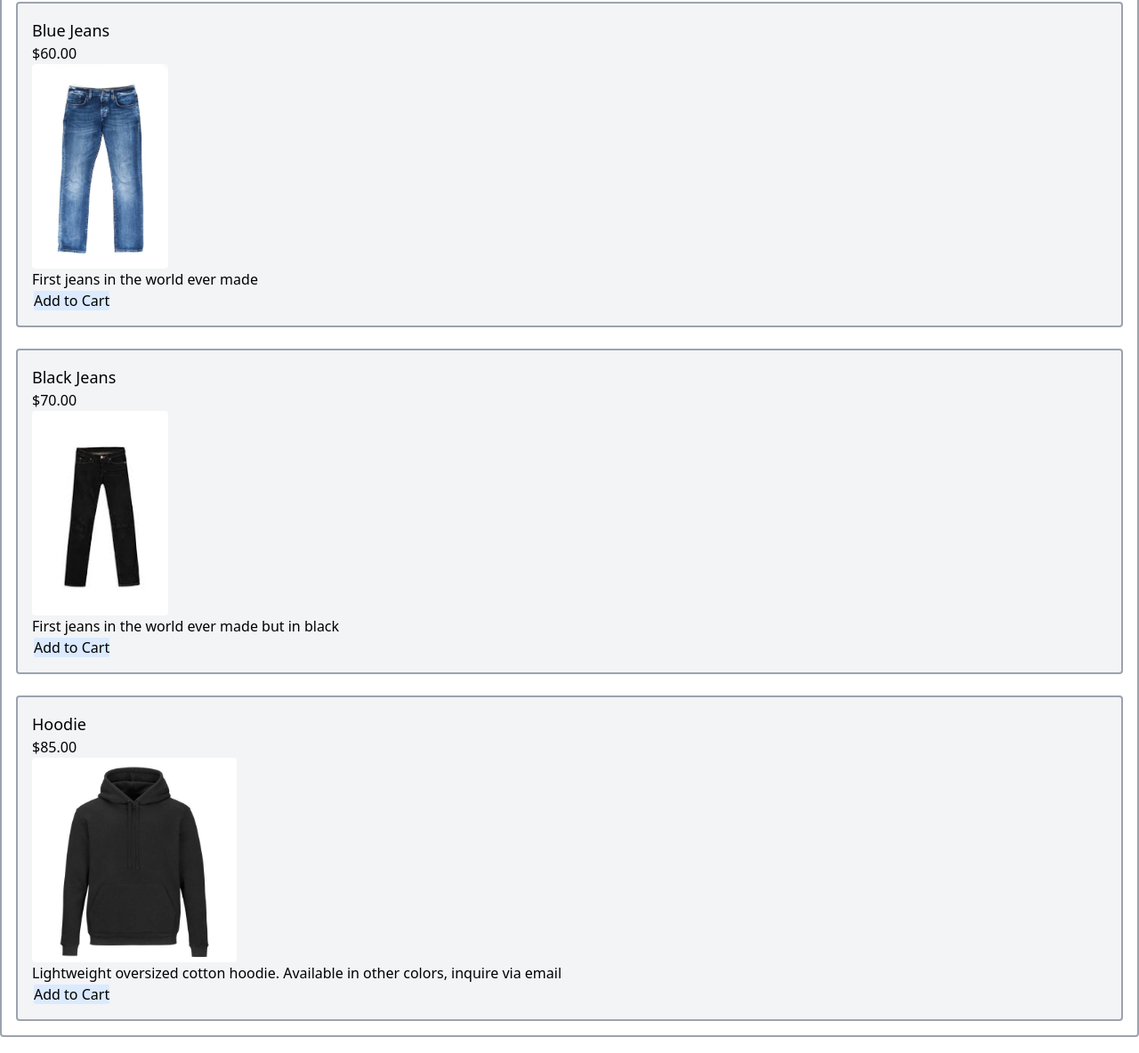
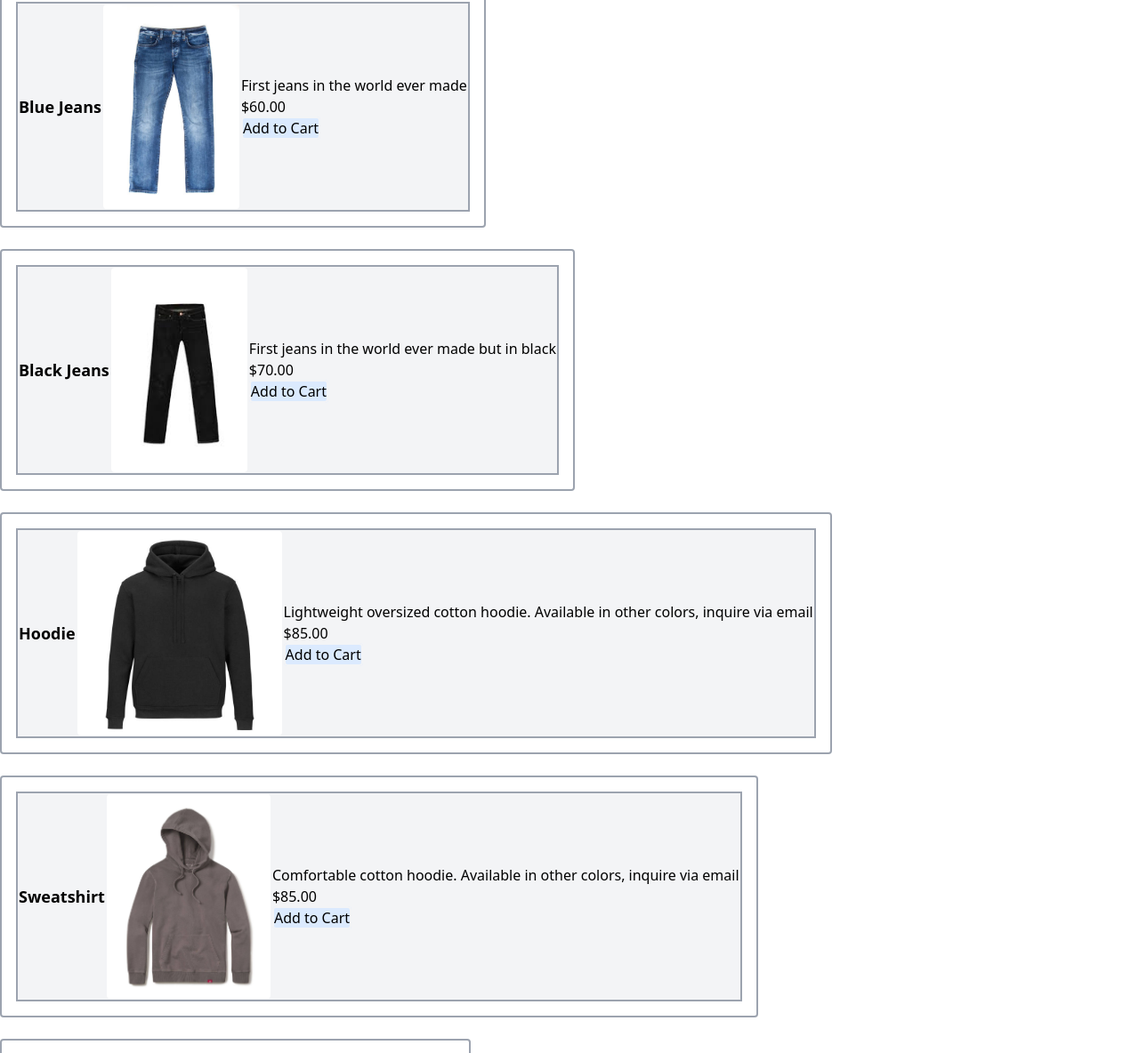
Before and after one commit to nobrien1996/group3musketeers, a website: page src/Products.html in a window 1280 px wide. Shown: the part 100-1284 px from the top of the page at 89% size. Drawn offline with nearby package versions, Linux system fonts and the light colour scheme.

Commit message:
Updating Tailwind to look better

```diff
--- a/src/Products.html
+++ b/src/Products.html
@@ -28,42 +28,130 @@
             </div>
         </div>
     </header>
-    <div class="p-4 border-2 border-gray-400 rounded flex-wrap flex-col relative">
+
+    <table class="table-fixed border-separate border border-gray-400 rounded flex">
+        <thead class="p-4 border-2 border-gray-400 rounded flex-wrap relative">
             <!-- content changes on each page -->
-        <div class="border-2 border-gray-400 rounded bg-gray-100 justify-start p-4 order-1">
-            <h3 class="text-lg order-2">Blue Jeans</h3>
-                <h6 class="text-base order-3">$60.00</h6>
-                    <img src="./assets/blue jean.jpg" style="height:230px;" class="rounded">
+            <tr class="border-2 border-gray-400 rounded bg-gray-100 justify-start p-4 order-1">
+                <th class="text-lg">Blue Jeans</th>
+                <td><img src="./assets/blue jean.jpg" style="height:230px;" class="rounded"></td>
                 <!----  <h6 class="card-subtitle text-muted">$500.00</h6> <img src="http://placehold.it/350x150" class="img-fluid"> </div> -->
-                    <div>
-                        <p class="font-normal order-4">First jeans in the world ever made</p>
+                <td>
+                    <p class="font-normal flex">First jeans in the world ever made</p>
+                    <p class="text-base">$60.00</p>
                     <a href="#" class="border-2 border-gray-100 rounded bg-blue-100 order-5" data-name="iPhone" data-s="black" data-price="50000" data-id="1">Add to Cart</a>
-                    </div>
-        </div>
+                </td>
+            </tr>
+        </thead>
+    </table>
     <br>
-        <div class="border-2 border-gray-400 rounded bg-gray-100 justify-start p-4 order-1">
-            <h3 class="text-lg order-2">Black Jeans</h3>
-                <h6 class="text-base order-3">$70.00</h6>
-                    <img src="./assets/black jean.jpeg" style="height:230px;" class="rounded">
+    <table class="table-fixed border-separate border border-gray-400 rounded flex">
+        <thead class="p-4 border-2 border-gray-400 rounded flex-wrap relative">
+            <tr class="border-2 border-gray-400 rounded bg-gray-100 justify-start p-4 order-2">
+                <th class="text-lg ">Black Jeans</th>
+                <td><img src="./assets/black jean.jpeg" style="height:230px;" class="rounded"></td>
                 <!----  <h6 class="card-subtitle text-muted">$500.00</h6> <img src="http://placehold.it/350x150" class="img-fluid"> </div> -->
-                    <div>
-                        <p class="font-normal order-4">First jeans in the world ever made but in black</p>
-                        <a href="#" class="border-2 border-gray-100 rounded bg-blue-100 order-5" data-name="iPhone" data-s="black" data-price="50000" data-id="1">Add to Cart</a>
-                    </div>
-        </div>
+                <td>
+                    <p class="font-normal flex">First jeans in the world ever made but in black</p>
+                    <p class="text-base ">$70.00</p>
+                    <a href="#" class="border-2 border-gray-100 rounded bg-blue-100 " data-name="iPhone" data-s="black" data-price="50000" data-id="1">Add to Cart</a>
+                </td>
+            </tr>
+        </thead>
+    </table>
     <br>
-        <div class="border-2 border-gray-400 rounded bg-gray-100 justify-start p-4 order-1">
-            <h3 class="text-lg order-2">Hoodie</h3>
-                <h6 class="text-base order-3">$85.00</h6>
-                    <img src="./assets/hoodie.jpg" style="height:230px;" class="rounded">
+    <table class="table-fixed border-separate border border-gray-400 rounded flex">
+        <thead class="p-4 border-2 border-gray-400 rounded flex-wrap relative">
+            <tr class="border-2 border-gray-400 rounded bg-gray-100 justify-start p-4 order-3">
+                <th class="text-lg ">Hoodie</th>
+                <td><img src="./assets/hoodie.jpg" style="height:230px;" class="rounded"></td>
                 <!----  <h6 class="card-subtitle text-muted">$500.00</h6> <img src="http://placehold.it/350x150" class="img-fluid"> </div> -->
-                    <div>
-                        <p class="font-normal order-4">Lightweight oversized cotton hoodie. Available in other colors, inquire via email</p>
-                        <a href="#" class="border-2 border-gray-100 rounded bg-blue-100 order-5" data-name="iPhone" data-s="black" data-price="50000" data-id="1">Add to Cart</a>
-                    </div>
-        </div>
-    </div>
+                <td>
+                    <p class="font-normal ">Lightweight oversized cotton hoodie. Available in other colors, inquire via email</p>
+                    <p class="text-base ">$85.00</p>
+                    <a href="#" class="border-2 border-gray-100 rounded bg-blue-100 " data-name="iPhone" data-s="black" data-price="50000" data-id="1">Add to Cart</a>
+                </td>
+            </tr>
+        </thead>
+    </table>
     <br>
+    <table class="table-fixed border-separate border border-gray-400 rounded flex">
+        <thead class="p-4 border-2 border-gray-400 rounded flex-wrap relative">
+            <tr class="border-2 border-gray-400 rounded bg-gray-100 justify-start p-4 order-4">
+                <th class="text-lg">Sweatshirt</th>
+                <td><img src="./assets/grey hoodie.jpg" style="height:230px;" class="rounded"></td>
+                <!----  <h6 class="card-subtitle text-muted">$500.00</h6> <img src="http://placehold.it/350x150" class="img-fluid"> </div> -->
+                <td>
+                    <p class="font-normal">Comfortable cotton hoodie. Available in other colors, inquire via email</p>
+                    <p class="text-base">$85.00</p>
+                    <a href="#" class="border-2 border-gray-100 rounded bg-blue-100" data-name="iPhone" data-s="black" data-price="50000" data-id="1">Add to Cart</a>
+                </td>
+            </tr>
+        </thead>
+    </table>
+    <br>
+    <table class="table-fixed border-separate border border-gray-400 rounded flex">
+        <thead class="p-4 border-2 border-gray-400 rounded flex-wrap relative">
+            <tr class="border-2 border-gray-400 rounded bg-gray-100 justify-start p-4 order-5">
+                <th class="text-lg">Blue Shirt</th>
+                <td><img src="./assets/blue shirt.jpg" style="height:230px;" class="rounded"></td>
+                <!----  <h6 class="card-subtitle text-muted">$500.00</h6> <img src="http://placehold.it/350x150" class="img-fluid"> </div> -->
+                <td>
+                    <p class="font-normal">As comfortable as it gets</p>
+                    <p class="text-base">$25.00</p>
+                    <a href="#" class="border-2 border-gray-100 rounded bg-blue-100" data-name="iPhone" data-s="black" data-price="50000" data-id="1">Add to Cart</a>
+                </td>
+            </tr>
+        </thead>
+    </table>
+    <br>
+    <table class="table-fixed border-separate border border-gray-400 rounded flex">
+        <thead class="p-4 border-2 border-gray-400 rounded flex-wrap relative">
+            <tr class="border-2 border-gray-400 rounded bg-gray-100 justify-start p-4 order-6">
+                <th class="text-lg">Grey Shirt</th>
+                <td><img src="./assets/grey shirt.jpg" style="height:230px;" class="rounded"></td>
+                <!----  <h6 class="card-subtitle text-muted">$500.00</h6> <img src="http://placehold.it/350x150" class="img-fluid"> </div> -->
+                <td>
+                    <p class="font-normal">As comfortable as it gets in grey</p>
+                    <p class="text-base">$25.00</p>
+                    <a href="#" class="border-2 border-gray-100 rounded bg-blue-100" data-name="iPhone" data-s="black" data-price="50000" data-id="1">Add to Cart</a>
+                </td>
+            </tr>
+        </thead>
+    </table>
+    <br>
+    <table class="table-fixed border-separate border border-gray-400 rounded flex">
+        <thead class="p-4 border-2 border-gray-400 rounded flex-wrap relative">
+            <tr class="border-2 border-gray-400 rounded bg-gray-100 justify-start p-4 order-7">
+                <th class="text-lg">Shorts</th>
+                <td><img src="./assets/grey shorts.jpg" style="height:230px;" class="rounded"></td>
+                <!----  <h6 class="card-subtitle text-muted">$500.00</h6> <img src="http://placehold.it/350x150" class="img-fluid"> </div> -->
+                <td>
+                    <p class="font-normal">Good for all weather</p>
+                    <p class="text-base">$30.00</p>
+                    <a href="#" class="border-2 border-gray-100 rounded bg-blue-100" data-name="iPhone" data-s="black" data-price="50000" data-id="1">Add to Cart</a>
+                </td>
+            </tr>
+        </thead>
+    </table>
+    <br>
+    <table class="table-fixed border-separate border border-gray-400 rounded flex">
+        <thead class="p-4 border-2 border-gray-400 rounded flex-wrap relative">
+            <tr class="border-2 border-gray-400 rounded bg-gray-100 justify-start p-4 order-8">
+                <th class="text-lg">Women's Shorts</th>
+                <td><img src="./assets/women's shorts.jpg" style="height:230px;" class="rounded"></td>
+                <!----  <h6 class="card-subtitle text-muted">$500.00</h6> <img src="http://placehold.it/350x150" class="img-fluid"> </div> -->
+                <td>
+                    <p class="font-normal">For your everyday workout</p>
+                    <p class="text-base">$25.00</p>
+                    <a href="#" class="border-2 border-gray-100 rounded bg-blue-100" data-name="iPhone" data-s="black" data-price="50000" data-id="1">Add to Cart</a>
+                </td>
+            </tr>
+        </thead>
+    </table>
+    <br>
+
+    <!-- FOOTER-->
     <div class="dark:bg-gray-900 border-2 border-gray-400 rounded">
         <footer class="border-t-2 border-gray-400 bg-gray-100">
             <div class="">
```
Also changed, not shown: src/about.html (+3 -3 lines), src/assets/blue shirt.jpg (added), src/assets/grey hoodie.jpg (added), src/assets/grey shirt.jpg (added), src/assets/grey shorts.jpg (added), src/assets/women's shorts.jpg (added). Lines whose indentation alone changed are shown as unchanged.
